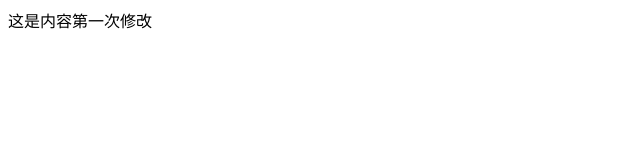
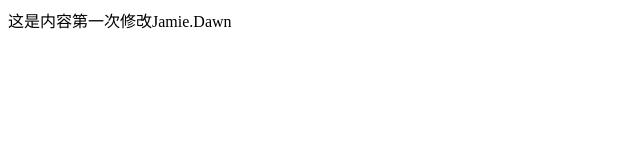
Before and after one commit to zlm3975/blog, a plain HTML site: page index.html in a window 1280 px wide. Shown: the full height of the page, 0-640 px from the left. Drawn offline with Linux system fonts and the light colour scheme.

Commit message:
Update index.html

```diff
--- a/index.html
+++ b/index.html
@@ -2,6 +2,6 @@
 <html>
  <title>第一个页面</title>
  <body>
-  这是内容第一次修改
+  这是内容第一次修改Jamie.Dawn
  </body>
 </html>
```
